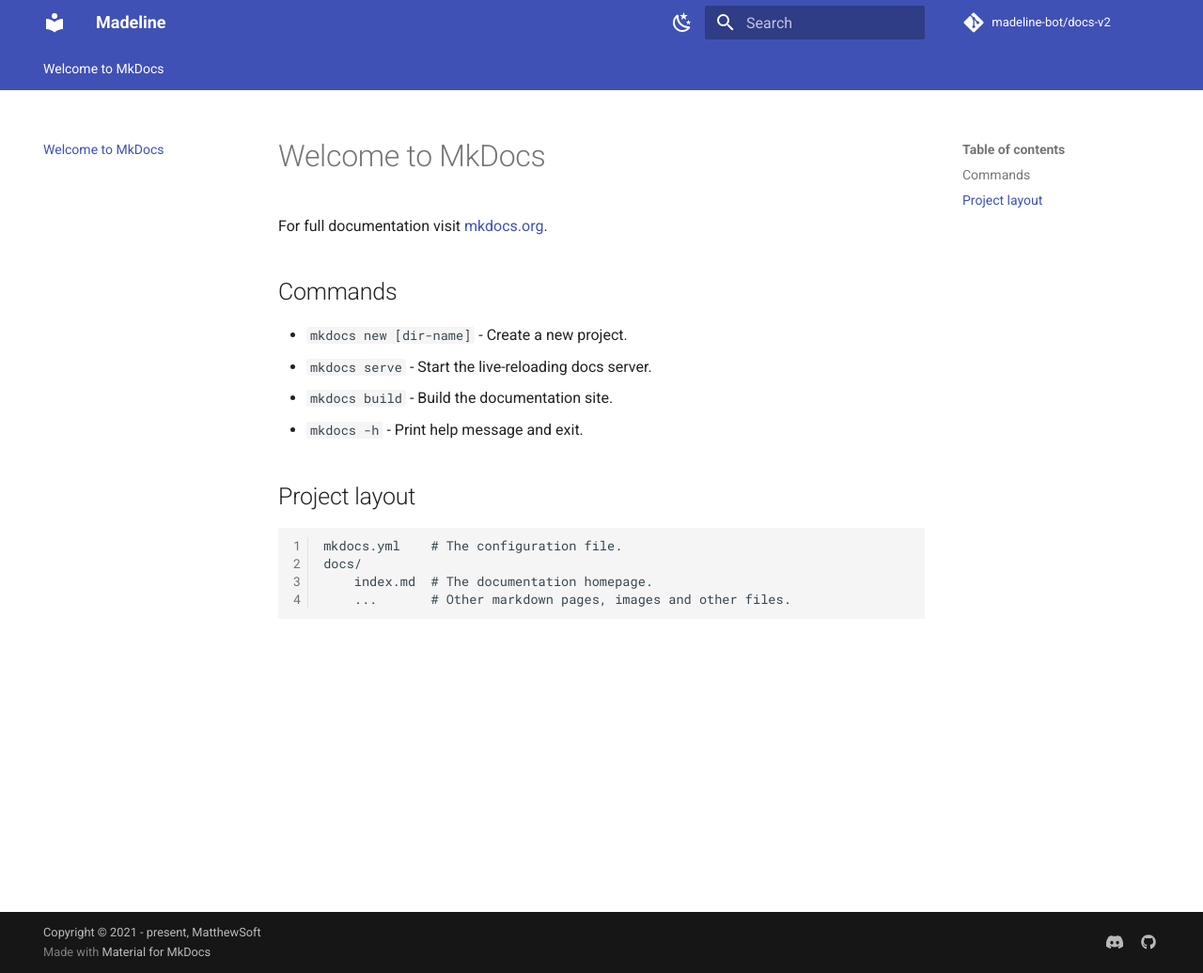
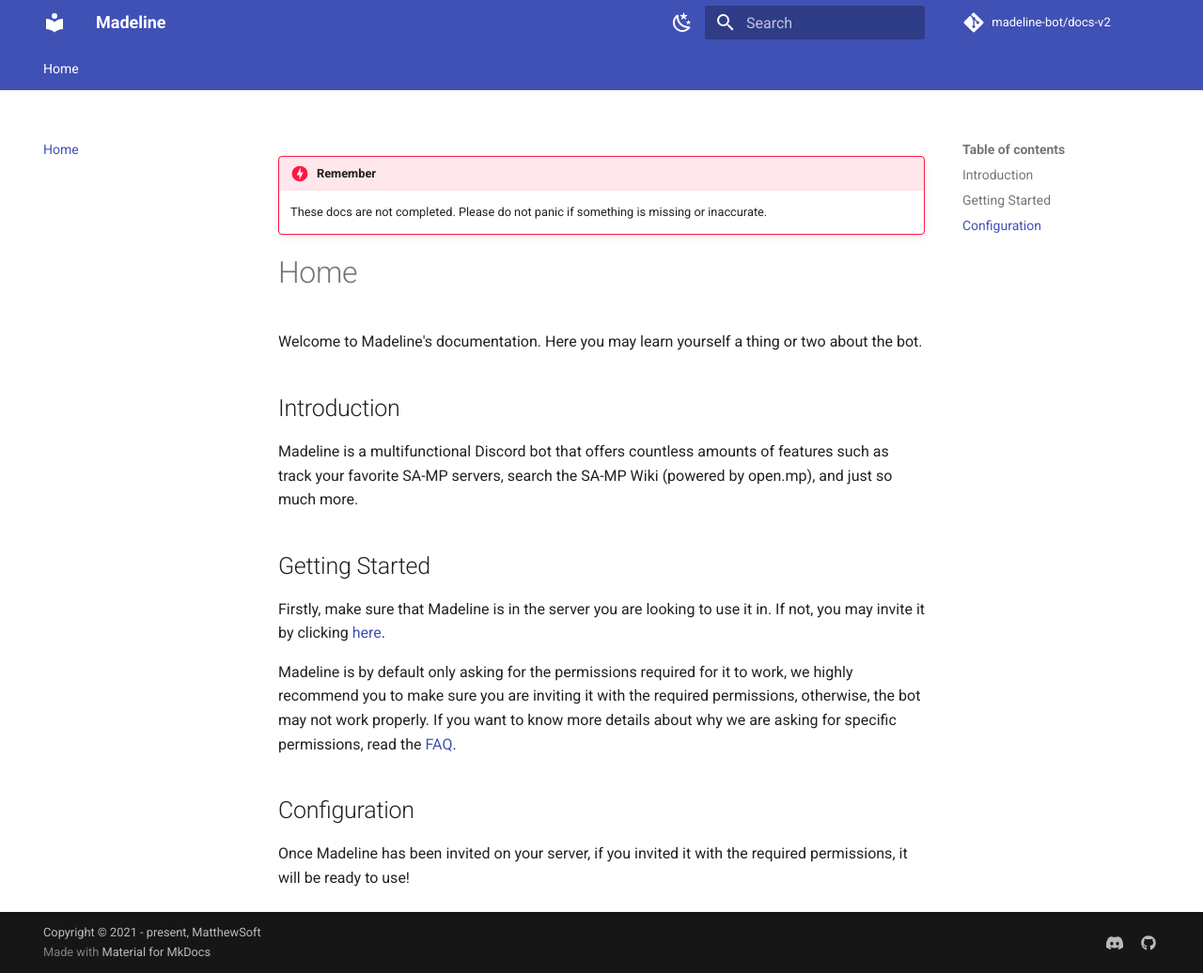
Before and after one commit to madeline-bot/docs-v2, an MkDocs documentation site: the page built from docs/index.md, in a window 1280 px wide and 1036 px high. Shown: the whole window at 94% size. Built offline with MkDocs 1.6.1 and Material for MkDocs 9.7.7, drawn with Linux system fonts in a browser that asks for light colours; comment, search, counter and statistics services are not loaded.

Commit message:
Update index.md

```diff
--- a/docs/index.md
+++ b/docs/index.md
@@ -1,17 +1,20 @@
-# Welcome to MkDocs
+!!! danger "Remember"
+    These docs are not completed. Please do not panic if something is missing or inaccurate.
 
-For full documentation visit [mkdocs.org](https://www.mkdocs.org).
+# Home
 
-## Commands
+Welcome to Madeline's documentation. Here you may learn yourself a thing or two about the bot.
 
-* `mkdocs new [dir-name]` - Create a new project.
-* `mkdocs serve` - Start the live-reloading docs server.
-* `mkdocs build` - Build the documentation site.
-* `mkdocs -h` - Print help message and exit.
+## Introduction
 
-## Project layout
+Madeline is a multifunctional Discord bot that offers countless amounts of features such as track your favorite SA-MP servers, search the SA-MP Wiki (powered by open.mp), and just so much more.
 
-    mkdocs.yml    # The configuration file.
-    docs/
-        index.md  # The documentation homepage.
-        ...       # Other markdown pages, images and other files.
+## Getting Started
+
+Firstly, make sure that Madeline is in the server you are looking to use it in. If not, you may invite it by clicking [here](/invite).
+
+Madeline is by default only asking for the permissions required for it to work, we highly recommend you to make sure you are inviting it with the required permissions, otherwise, the bot may not work properly. If you want to know more details about why we are asking for specific permissions, read the [FAQ](/docs/faq).
+
+## Configuration
+
+Once Madeline has been invited on your server, if you invited it with the required permissions, it will be ready to use!
```
